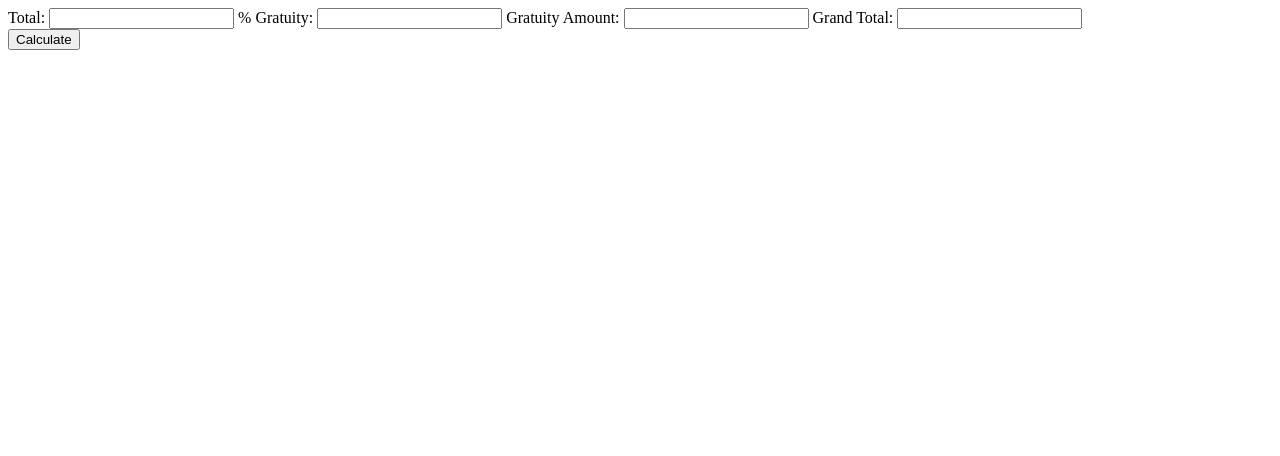
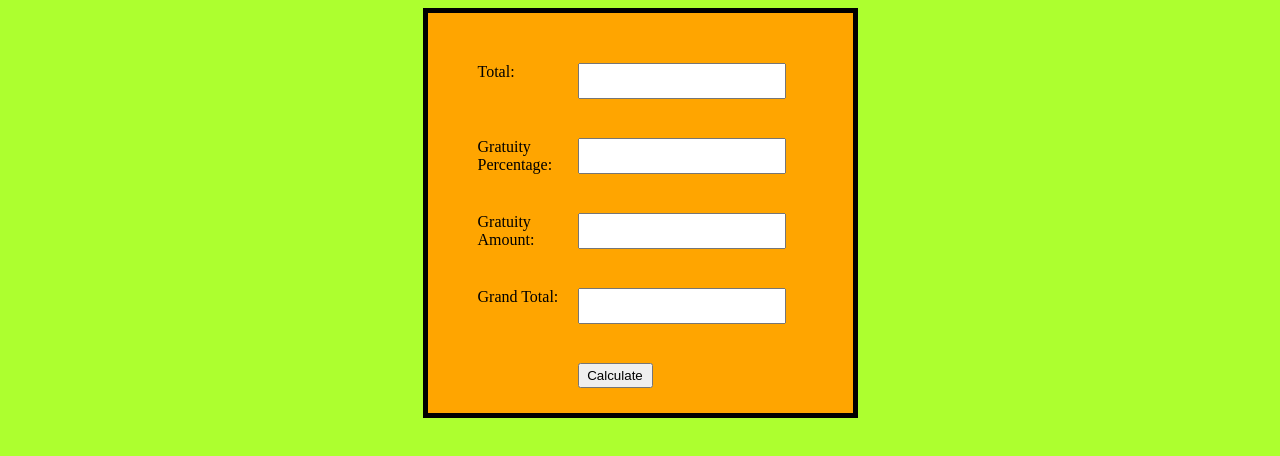
Before and after one commit to nolngo/Tip-Calculator, a plain HTML site: page index.html in a window 1280 px wide. Drawn offline with Linux system fonts and the light colour scheme.

Commit message:
completed tip calculator

```diff
--- a/index.html
+++ b/index.html
@@ -8,12 +8,12 @@
 </head>
 <body>
     <div id="container">
-        Total: <input id="total" type="number">
-        % Gratuity: <input id="tip_percentage" type="number">
-        Gratuity Amount: <input id="gratuity_amount" type="number">
-        Grand Total: <input id="grand_total" type="number">
+        Total: <input id="total" class="input-styling" type="number">
+        Gratuity Percentage: <input id="gratuity_percentage" class="input-styling" type="number">
+        Gratuity Amount: <input id="gratuity_amount" class="input-styling" type="number">
+        Grand Total: <input id="grand_total" class="input-styling" type="number">
+        <button id="button">Calculate</button>
     </div>
-    <button id="button">Calculate</button>
     <script src="main.js"></script>
 </body>
 </html>
--- a/main.js
+++ b/main.js
@@ -0,0 +1,9 @@
+let button = document.getElementById("button");
+button.addEventListener("click", function(){
+    let total = document.getElementById("total").value;
+    let percent = document.getElementById("gratuity_percentage").value;
+
+    let gratuity = document.getElementById("gratuity_amount").value = total * (percent * 0.01);
+
+    document.getElementById("grand_total").value = parseFloat(total) + parseFloat(gratuity);
+})
--- a/style.css
+++ b/style.css
@@ -0,0 +1,49 @@
+html {
+    background-color: greenyellow;
+    height: 100%;
+}
+
+#container {
+    height: 300px;
+    width: 325px;
+    background-color: orange;
+    font-size: 16px;
+
+
+    display: grid;
+    grid-template-columns: 100px 1fr;
+    grid-template-rows: 75px 75px 75px 75px;
+    grid-template-areas:
+    ". total"
+    ". gratuity_percentage"
+    ". gratuity_amount"
+    ". grand_total"
+    ". button";
+    margin: 0 auto;
+    border: 5px solid black;
+    padding: 50px;
+}
+
+#total {
+    grid-area: total;
+}
+#gratuity_percentage {
+    grid-area: gratuity_percentage;
+}
+#gratuity_amount {
+    grid-area: gratuity_amount;
+}
+#grand_total {
+    grid-area: grand_total;
+}
+
+.input-styling {
+    height: 30px;
+    width: 200px;
+}
+
+#button {
+    grid-area: button;
+    height: 25px;
+    width: 75px;
+}
```
